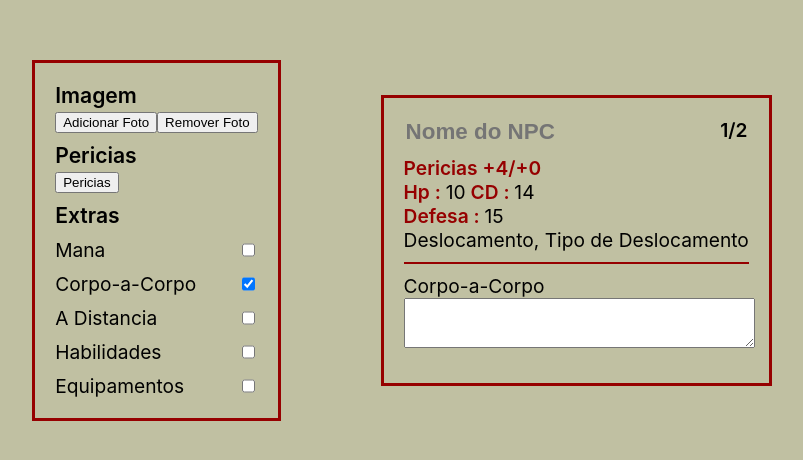
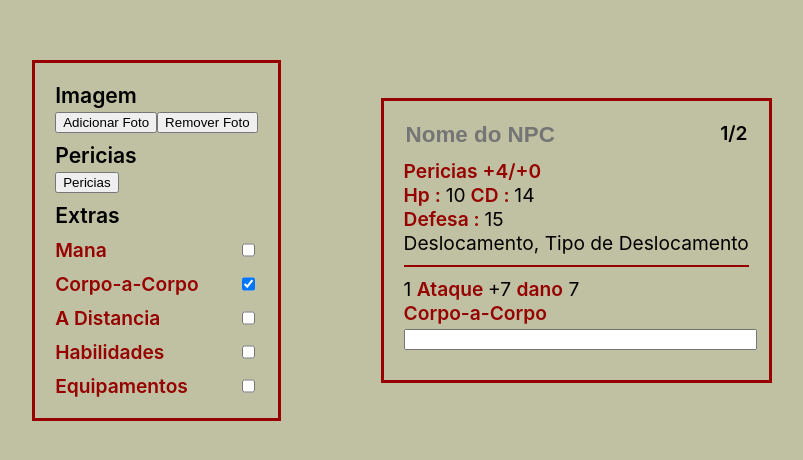
Before and after one commit to RAFILKLDEV/T20-NPC-Creator, a React (Create React App) app: page / in a window 1280 px wide. Shown: the part 160-620 px from the top of the page, without its empty margins (238-1041 px from the left). Built offline with nearby package versions, Linux system fonts and the light colour scheme.

Commit message:
Atualizado componente de Habilidades / Equipamentos

```diff
--- a/public/index.html
+++ b/public/index.html
@@ -3,6 +3,7 @@
   <head>
     <meta charset="utf-8" />
     <link rel="icon" href="%PUBLIC_URL%/favicon.ico" />
+    <link rel="stylesheet" href="https://cdnjs.cloudflare.com/ajax/libs/font-awesome/4.7.0/css/font-awesome.min.css">
     <meta name="viewport" content="width=device-width, initial-scale=1" />
     <meta name="theme-color" content="#000000" />
     <meta
@@ -24,7 +25,7 @@
       work correctly both with client-side routing and a non-root public URL.
       Learn how to configure a non-root public URL by running `npm run build`.
     -->
-    <title>React App</title>
+    <title>Criador de NPC T20</title>
   </head>
   <body>
     <noscript>You need to enable JavaScript to run this app.</noscript>
--- a/src/App.jsx
+++ b/src/App.jsx
@@ -138,7 +138,7 @@ function App() {
           <Info nd={nd} setNd={setNd} />
           <Image image={image} />
           <Attribute pericias={pericias} setPericias={setPericias} nd={nd} />
-          <Combat extras={extras} />
+          <Combat nd={nd} extras={extras} />
         </div>
       </NpcContext.Provider>
     </div>
--- a/src/components/Combat/Combat.jsx
+++ b/src/components/Combat/Combat.jsx
@@ -1,31 +1,75 @@
-import React, { useState } from "react";
+import React, { useRef, useState } from "react";
+import { tabela } from "../../constants";
 
 const Combat = (props) => {
   const InputBox = (props) => {
     const [input, setInput] = useState("");
+    const textBox = useRef();
 
     return (
-      <div>
-        <div>{props.name}</div>
+      <span>
+        <div className="ComboLabel-Label">{props.name}</div>
         <textarea
           style={{
-            height: "auto",
-            minHeight: "10px",
+            height: "22px",
             width: "100%",
             fontSize: "1.2rem",
+            backgroundColor: "inherit",
+            border: "inherit",
+            overflow: "hidden",
+            resize: "none",
           }}
+          onChange={() => {
+            textBox.current.style.height = "22px";
+            textBox.current.style.height = `${
+              textBox.current.scrollHeight - 5
+            }px`;
+          }}
+          ref={textBox}
           defaultValue={input}
           onBlur={(e) => setInput(e.target.value)}
           placeholder={props.placeholder}
         ></textarea>
+        <span className="textarea" role="textbox" contentEditable></span>
+      </span>
+    );
+  };
+
+  const InputAtk = (props) => {
+    const [input, setInput] = useState("");
+    return (
+      <div>
+        <div className="ComboLabel-Label">{props.name}</div>
+        <input
+          style={{
+            width: "100%",
+          }}
+          type="text"
+          onChange={(e) => setInput(e.target.value)}
+          value={input}
+        />
       </div>
     );
   };
 
   return (
     <div className="Npc-Combat">
+      {/* 0 ND 1 ATK 2 NATK 3 DMG 4 DEF 5 HP 6 PERT 7 PER 8 CD */}
+      <div>
+        {tabela[props.nd][2]}{" "}
+        <span className="ComboLabel-Label">
+          Ataque{tabela[props.nd][2] > 1 && "s"}{" "}
+        </span>
+        +{tabela[props.nd][1]} <span className="ComboLabel-Label">dano</span>{" "}
+        {tabela[props.nd][3]}
+      </div>
       {props.extras.map((e) => {
         if (e.marked) {
+          if (e.name === "Mana") {
+            return "";
+          } else if (e.name === "Corpo-a-Corpo" || e.name === "A Distancia") {
+            return <InputAtk key={e.name} name={e.name} />;
+          }
           return <InputBox key={e.name} name={e.name} />;
         }
         return "";
--- a/src/components/ComboLabel/ComboLabel.jsx
+++ b/src/components/ComboLabel/ComboLabel.jsx
@@ -25,9 +25,13 @@ const ComboLabel = (props) => {
     <div className="ComboLabel">
       <span className="ComboLabel-Label">{props.name} :&nbsp;</span>
       <div className="ComboLabel-Combo">
-        <button onClick={decrementar}>&lt;</button>
+        <button onClick={decrementar}>
+          <i className="fa fa-arrow-left" aria-hidden="true"></i>
+        </button>
         <span>{tabela[valor][props?.n]}</span>
-        <button onClick={incrementar}>&gt;</button>
+        <button onClick={incrementar}>
+          <i className="fa fa-arrow-right" aria-hidden="true"></i>
+        </button>
       </div>
     </div>
   );
--- a/src/components/Extras/Extras.jsx
+++ b/src/components/Extras/Extras.jsx
@@ -25,7 +25,7 @@ const Extras = (props) => {
           justifyContent: "space-between",
         }}
       >
-        <span>{props.name}</span>
+        <span className="ComboLabel-Label">{props.name}</span>
         <input onChange={marked} ref={inputCheckBox} checked={checked()} type="checkbox" />
       </div>
     </div>
--- a/src/components/Info/Info.jsx
+++ b/src/components/Info/Info.jsx
@@ -20,9 +20,13 @@ const Info = (props) => {
     <div className="Npc-Info">
       <input className="Npc-Name" placeholder="Nome do NPC"></input>
       <div className="Npc-Nd">
-        <button onClick={decrementar}>&lt;</button>
+        <button onClick={decrementar}>
+          <i className="fa fa-arrow-left" aria-hidden="true"></i>
+        </button>
         <span>{tabela[props.nd][0]}</span>
-        <button onClick={incrementar}>&gt;</button>
+        <button onClick={incrementar}>
+          <i className="fa fa-arrow-right" aria-hidden="true"></i>
+        </button>
       </div>
     </div>
   );
--- a/src/components/Pericias/Pericias.jsx
+++ b/src/components/Pericias/Pericias.jsx
@@ -20,7 +20,7 @@ const Pericias = (props) => {
         padding: 10,
       }}
     >
-      <span style={{}}>{props.name}</span>
+      <span className="ComboLabel-Label">{props.name}</span>
       <input onChange={trained} ref={input} type="checkbox" />
     </div>
   );
```
